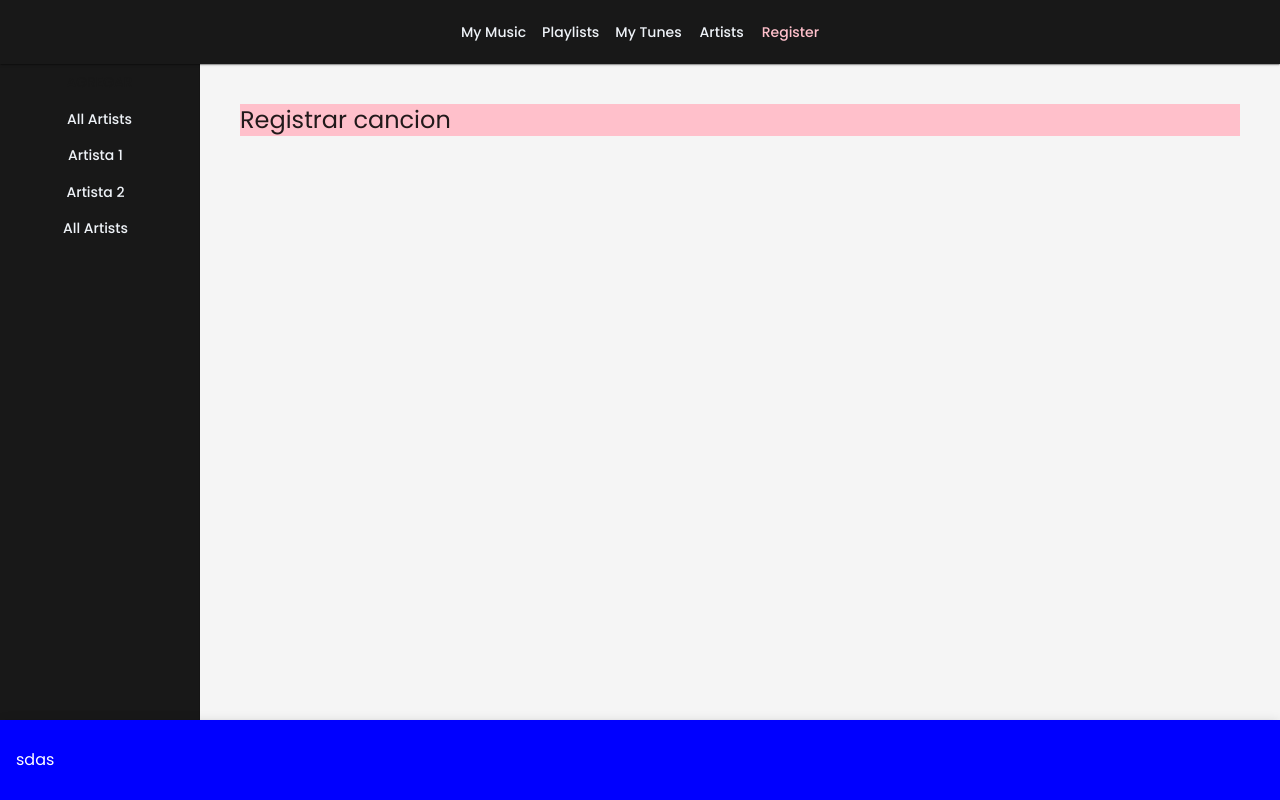
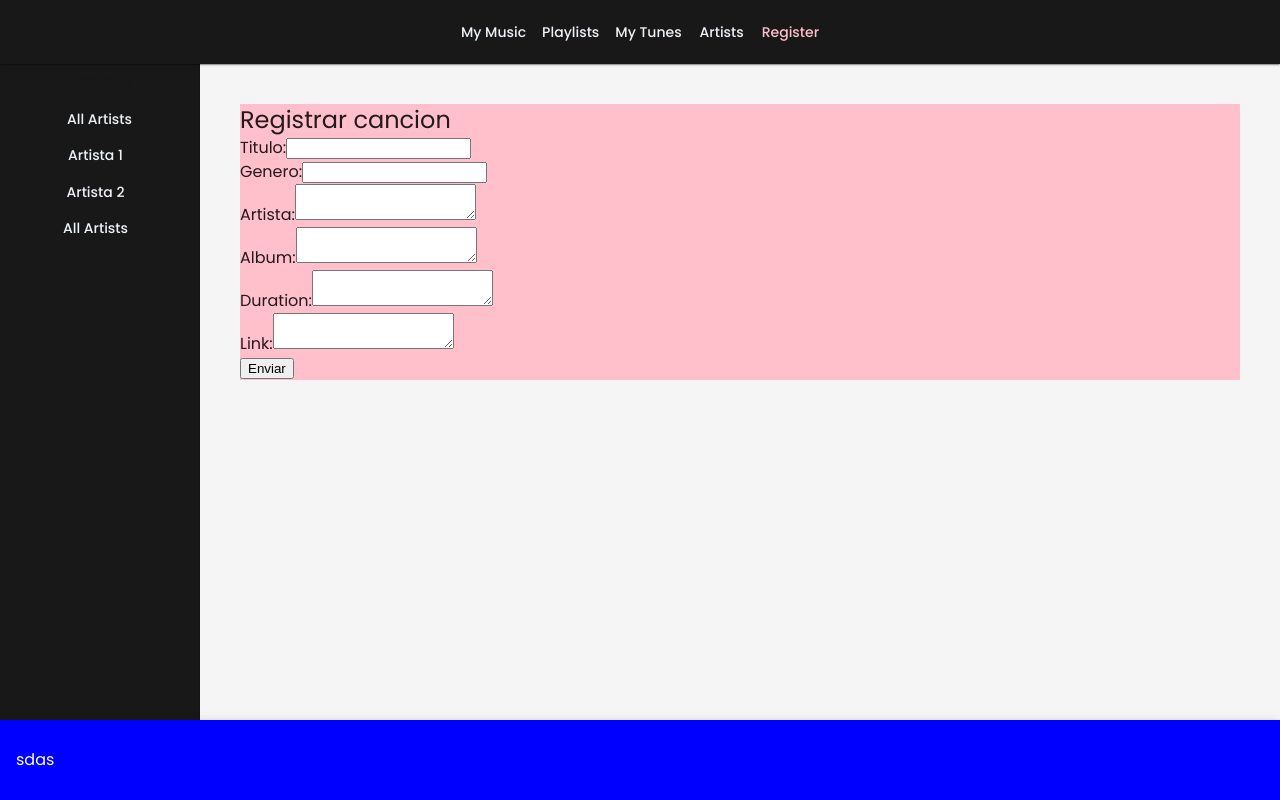
Before and after one commit to Stumbleine/vivalavida, a React (Create React App) app: page /register-tune in a window 1280 px wide. Built offline with nearby package versions, Linux system fonts and the light colour scheme; the HTML template or start-up script is replaced by a standard one.

Commit message:
Branch with forms basic

```diff
--- a/src/pages/public/RegisterSong.jsx
+++ b/src/pages/public/RegisterSong.jsx
@@ -1,11 +1,80 @@
-import React from "react";
+import React, { useState } from "react";
 import TitlePage from "../../components/TitlePage";
 import Page from "../../components/Page";
+import { Padding } from "@mui/icons-material";
 
 export default function RegisterSong() {
+  const [tittle, setTittle] = useState('')
+  const [genere, setGenere] = useState('')
+  const [artist, setArtist] = useState('')
+  const [album, setAlbum] = useState('')
+  const [duration, setDuration] = useState('')
+  const [linkMusic, setMusic] = useState('')
+
+  const handleSubmit = (event) => {
+    event.preventDefault();
+  };
+
   return (
     <Page config={{ pt: 5, pl: 5, pr: 5 }}>
+
       <TitlePage title="Registrar cancion" />
+
+      <form sx={{margin: 5}} onSubmit={handleSubmit}>
+        <div>
+          <label htmlFor="tittle">Titulo:</label>
+          <input
+            type="text"
+            id="tittle"
+            value={tittle}
+            onChange={(event) => setTittle(event.target.value)}
+          />
+        </div>
+        <div>
+
+          <label htmlFor="genere">Genero:</label>
+          <input
+            type="text"
+            id="genere"
+            value={genere}
+            onChange={(event) => setGenere(event.target.value)}
+          />
+        </div>
+        <div>
+          <label htmlFor="artist">Artista:</label>
+          <textarea
+            id="text"
+            value={artist}
+            onChange={(event) => setArtist(event.target.value)}
+          />
+        </div>
+
+        <div>
+          <label htmlFor="album">Album:</label>
+          <textarea
+            id="text"
+            value={album}
+            onChange={(event) => setAlbum(event.target.value)}
+          />
+        </div>
+        <div>
+          <label htmlFor="duration">Duration:</label>
+          <textarea
+            id="text"
+            value={duration}
+            onChange={(event) => setDuration(event.target.value)}
+          />
+        </div>
+        <div>
+          <label htmlFor="link">Link:</label>
+          <textarea
+            id="text"
+            value={linkMusic}
+            onChange={(event) => setMusic(event.target.value)}
+          />
+        </div>
+        <button type="submit">Enviar</button>
+      </form>
     </Page>
   );
 }
```
Also changed, not shown: src/components/Form/RegisterSong.jsx (added, +77 -0 lines), 1 other file (tests, documents, lock files or other folders).
